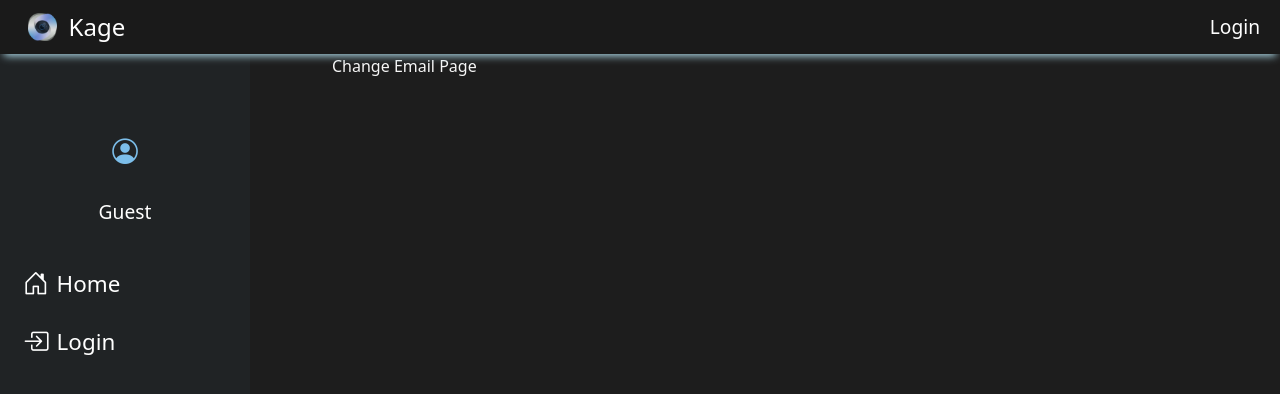
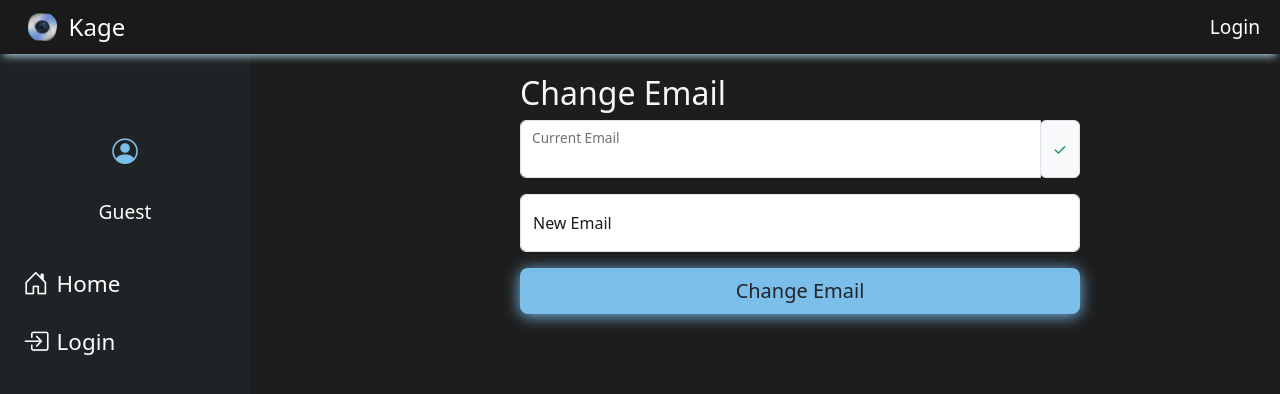
Before and after one commit to HermanRoev/ITPE3200React, a React (Create React App) app: page /change-email in a window 1280 px wide. Shown: the top 394 px of the page. Built offline with nearby package versions, Linux system fonts and the light colour scheme.

Commit message:
Lagt til layaout av de ulike sidene, men de er ikke helt riktig enda. Har ikke fått til at manage navbar er alltid displayed

```diff
--- a/src/App.tsx
+++ b/src/App.tsx
@@ -10,6 +10,7 @@ import CreatePost from './pages/CreatePost';
 import SettingsPage from './pages/SettingsPage';
 import ManageProfilePage from './components/ManageProfileNav';
 import ChangeEmailPage from './pages/ChangeEmailPage';
+import ChangePassword from "./pages/ChangePassword";
 
 
 const App: React.FC = () => {
@@ -36,7 +37,8 @@ const App: React.FC = () => {
                         <Route path="/register" element={<RegisterPage />} />
                         <Route path="/createpost" element={<CreatePost />} />
                         <Route path="/settings" element={<SettingsPage />} />
-                        <Route path="/change-email" element={<ChangeEmailPage />}></Route>
+                        <Route path="/change-email" element={<ChangeEmailPage />} />
+                        <Route path="/change-password" element={<ChangePassword />} />
 
                     </Routes>
                 </div>
--- a/src/components/ManageProfileNav.css
+++ b/src/components/ManageProfileNav.css
@@ -0,0 +1,10 @@
+/*nav items*/
+.nav-link {
+  display: block;
+}
+
+/*Logout button*/
+.logout-button{
+  text-align: left;
+  color: #dd2828 !important;
+}
--- a/src/components/ManageProfileNav.tsx
+++ b/src/components/ManageProfileNav.tsx
@@ -2,6 +2,7 @@ import React from 'react';
 import { NavLink } from 'react-router-dom';
 import { useAuth } from '../context/AuthContext';
 import { useNavigate } from "react-router-dom";
+import './ManageProfileNav.css';
 
 const ManageProfileNav: React.FC = () => {
     const { isAuthenticated } = useAuth();
@@ -55,6 +56,17 @@ const ManageProfileNav: React.FC = () => {
                     Personal Data
                 </NavLink>
             </li>
+            <li className="nav-item">
+                <form className="form-inline" onSubmit={handleLogout}>
+                    <button
+                        type="submit"
+                        className="nav-link logout-button"
+                        id="logout"
+                    >
+                        Click here to Logout <i className="bi bi-door-closed"></i>
+                    </button>
+                </form>
+            </li>
         </ul>
     );
 };
--- a/src/pages/ChangeEmailPage.css
+++ b/src/pages/ChangeEmailPage.css
@@ -1 +1,22 @@
 /*Emailchange page CSS*/
+
+.change-email-page {
+    max-width: 600px;
+    margin: auto;
+    padding: 20px;
+}
+
+.loginbtn-primary {
+    background-color: #007bff;
+    color: white;
+    border: none;
+}
+
+.loginbtn-primary:hover {
+    background-color: #0056b3;
+    color: white;
+}
+
+.label-name{
+    color: #1a1a1a;
+}
--- a/src/pages/ChangeEmailPage.tsx
+++ b/src/pages/ChangeEmailPage.tsx
@@ -1,9 +1,98 @@
 import React, { useState } from "react";
-import { Link, useNavigate } from "react-router-dom";
 import "./ChangeEmailPage.css";
+import {useAuth} from "../context/AuthContext";
 
 const ChangeEmailPage: React.FC = () => {
-    return <div>Change Email Page</div>;
+    const { token } = useAuth(); // Get the authentication token
+    const [newEmail, setNewEmail] = useState('');
+    const [emailConfirmed, setEmailConfirmed] = useState(true); // Adjust based on actual email confirmation state
+    const [message, setMessage] = useState('');
+    const [error, setError] = useState('');
+
+    const handleChangeEmail = async (e: React.FormEvent) => {
+        e.preventDefault();
+        try {
+            const response = await fetch("http://localhost:5094/Auth/login", {
+                method: 'POST',
+                headers: {
+                    'Content-Type': 'application/json',
+                    Authorization: `Bearer ${token}`, // Include the auth token
+                },
+                body: JSON.stringify({ newEmail }),
+            });
+
+            if (!response.ok) {
+                const errorData = await response.json();
+                setError(errorData.message || 'Failed to change email.');
+                return;
+            }
+
+            setMessage('Email changed successfully.');
+            setNewEmail('');
+        } catch (error) {
+            setError('An unexpected error occurred. Please try again.');
+        }
+    };
+
+    return (
+        <div className="change-email-page">
+            <h2>Change Email</h2>
+            <form id="email-form" onSubmit={handleChangeEmail}>
+                {emailConfirmed ? (
+                    <div className="form-floating mb-3 input-group">
+                        <input
+                            type="email"
+                            className="form-control"
+                            value={newEmail}
+                            onChange={(e) => setNewEmail(e.target.value)}
+                            required
+                        />
+                        <label className="label-name">Current Email</label>
+                        <div className="input-group-append">
+                            <span className="h-100 input-group-text text-success font-weight-bold">✓</span>
+                        </div>
+                    </div>
+                ) : (
+                    <div className="form-floating mb-3">
+                        <input
+                            type="email"
+                            className="form-control"
+                            value={newEmail}
+                            onChange={(e) => setNewEmail(e.target.value)}
+                            placeholder="Enter your new email"
+                            required
+                        />
+                        <button
+                            type="button"
+                            className="btn btn-link p-0"
+                            onClick={() => alert('Send verification email functionality')}
+                        >
+                            Send verification email
+                        </button>
+                    </div>
+                )}
+
+                <div className="form-floating mb-3">
+                    <input
+                        type="email"
+                        className="form-control"
+                        value={newEmail}
+                        onChange={(e) => setNewEmail(e.target.value)}
+                        placeholder="Enter your new email"
+                        required
+                    />
+                    <label className="label-name">New Email</label>
+                </div>
+
+                <button type="submit" className="btn loginbtn-primary btn-lg w-100">
+                    Change Email
+                </button>
+            </form>
+
+            {message && <div className="text-success mt-3">{message}</div>}
+            {error && <div className="text-danger mt-3">{error}</div>}
+        </div>
+    )
 };
 
 export default ChangeEmailPage;
--- a/src/pages/ChangePassword.tsx
+++ b/src/pages/ChangePassword.tsx
@@ -0,0 +1,103 @@
+import React, {useState} from "react";
+import { useAuth } from '../context/AuthContext'; // Assuming AuthContext provides token handling
+import './ChangePasswordPage.css'; // Include CSS for styling
+
+const ChangePassword: React.FC = () => {
+    const { token } = useAuth(); // Access the auth token from context
+    const [oldPassword, setOldPassword] = useState('');
+    const [newPassword, setNewPassword] = useState('');
+    const [confirmNewPassword, setConfirmNewPassword] = useState('');
+    const [message, setMessage] = useState('');
+    const [error, setError] = useState('');
+
+    const handleChangePassword = async (e: React.FormEvent) => {
+        e.preventDefault();
+        setMessage('');
+        setError('');
+
+        if (newPassword !== confirmNewPassword) {
+            setError('New password and confirmation password do not match.');
+            return;
+        }
+
+        try {
+            const response = await fetch("http://localhost:5094/Auth/login", {
+                method: 'POST',
+                headers: {
+                    'Content-Type': 'application/json',
+                    Authorization: `Bearer ${token}`, // Pass the token for authentication
+                },
+                body: JSON.stringify({
+                    oldPassword,
+                    newPassword,
+                    confirmNewPassword,
+                }),
+            });
+
+            if (!response.ok) {
+                const errorData = await response.json();
+                setError(errorData.message || 'Password change failed.');
+                return;
+            }
+
+            setMessage('Password changed successfully.');
+            setOldPassword('');
+            setNewPassword('');
+            setConfirmNewPassword('');
+        } catch (err) {
+            setError('An unexpected error occurred. Please try again.');
+        }
+    };
+
+    return (
+        <div className="change-password-page">
+            <h3>Change Password</h3>
+            {message && <div className="alert alert-success">{message}</div>}
+            {error && <div className="alert alert-danger">{error}</div>}
+
+            <form id="change-password-form" onSubmit={handleChangePassword}>
+                <div className="form-floating mb-4">
+                    <input
+                        type="password"
+                        className="form-control"
+                        placeholder="Enter your old password"
+                        value={oldPassword}
+                        onChange={(e) => setOldPassword(e.target.value)}
+                        required
+                    />
+                    <label className="label-name">Old Password</label>
+                </div>
+
+                <div className="form-floating mb-4">
+                    <input
+                        type="password"
+                        className="form-control"
+                        placeholder="Enter your new password"
+                        value={newPassword}
+                        onChange={(e) => setNewPassword(e.target.value)}
+                        required
+                    />
+                    <label className="label-name">New Password</label>
+                </div>
+
+                <div className="form-floating mb-4">
+                    <input
+                        type="password"
+                        className="form-control"
+                        placeholder="Confirm your new password"
+                        value={confirmNewPassword}
+                        onChange={(e) => setConfirmNewPassword(e.target.value)}
+                        required
+                    />
+                    <label className="label-name">Confirm New Password</label>
+                </div>
+
+                <button type="submit" className="btn loginbtn-primary btn-lg w-100">
+                    Update Password
+                </button>
+            </form>
+        </div>
+    )
+}
+
+export default ChangePassword;
--- a/src/pages/ChangePasswordPage.css
+++ b/src/pages/ChangePasswordPage.css
@@ -0,0 +1,3 @@
+.label-name{
+    color: #1a1a1a;
+}
--- a/src/pages/DeletePersonalDataPage.tsx
+++ b/src/pages/DeletePersonalDataPage.tsx
@@ -0,0 +1 @@
+import './DeletePersonalDataPage.css'
--- /dev/null
+++ b/src/pages/SettingsPage.css
@@ -0,0 +1,6 @@
+/*removing padding in the settingspage*/
+
+/*navlinks*/
+.nav-item{
+    display: block;
+}
--- a/src/pages/SettingsPage.tsx
+++ b/src/pages/SettingsPage.tsx
@@ -1,13 +1,13 @@
 import React from "react";
 import {Outlet} from "react-router-dom";
 import ManageProfileNav from "../components/ManageProfileNav";
-
+import './SettingsPage.css';
 const SettingsPage: React.FC = () => {
     return(
         <div className="container mt-3">
             <h2>Change your account settings</h2>
             <hr/>
-            <div className="row gap 3"></div>
+            <div className="row gap 3">
                 <div className="col-md-3">
                     <ManageProfileNav/>
                 </div>
@@ -16,6 +16,7 @@ const SettingsPage: React.FC = () => {
                     <Outlet/>
                 </div>
             </div>
+        </div>
     )
 };
 
```
Also changed, not shown: src/pages/DeletePersonalDataPage.css (added). Lines whose indentation alone changed are shown as unchanged.
